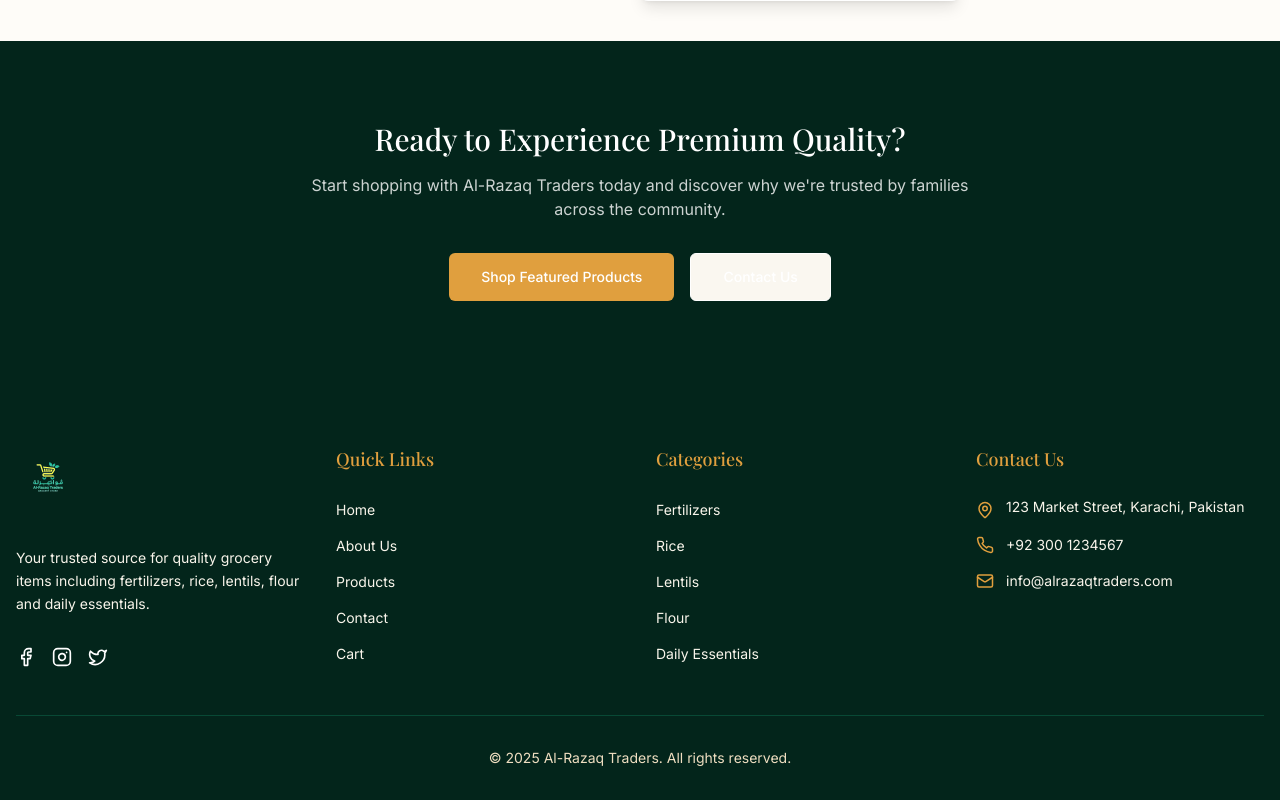
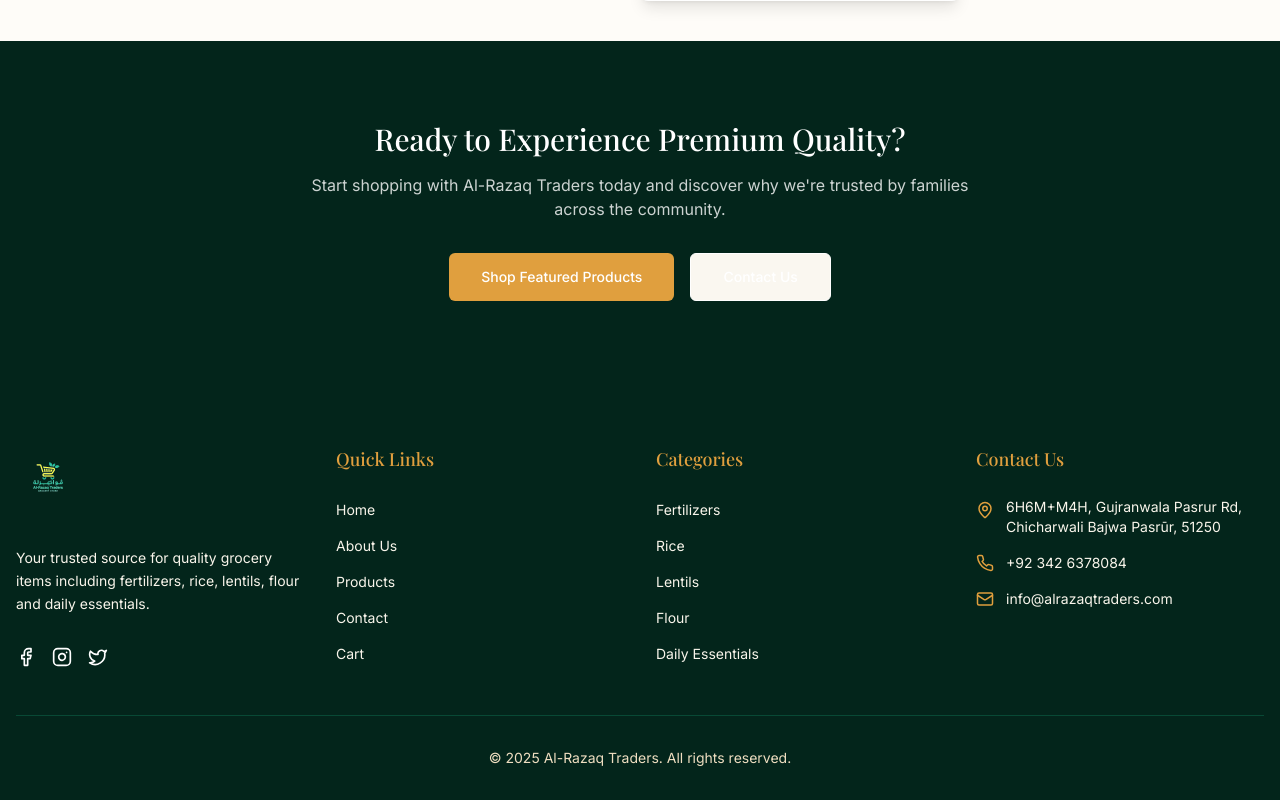
Before and after one commit to arqamrana43/al-razaaq-traders, a React (Vite) app: page / in a window 1280 px wide. Shown: the part 4637-5437 px from the top of the page. Built offline with nearby package versions, Linux system fonts and the light colour scheme.

Commit message:
Visual edit in Lovable
Edited UI in Lovable

```diff
--- a/src/components/layout/Footer.tsx
+++ b/src/components/layout/Footer.tsx
@@ -1,20 +1,13 @@
-
 import { Link } from "react-router-dom";
 import { Leaf, Phone, Mail, MapPin, Instagram, Facebook, Twitter } from "lucide-react";
-
 const Footer = () => {
-  return (
-    <footer className="bg-razaq-green-900 text-white pt-16 pb-8">
+  return <footer className="bg-razaq-green-900 text-white pt-16 pb-8">
       <div className="container mx-auto px-4">
         <div className="grid grid-cols-1 md:grid-cols-2 lg:grid-cols-4 gap-8">
           {/* Logo and About */}
           <div className="space-y-4">
             <Link to="/" className="inline-block">
-              <img
-                src="/lovable-uploads/e3ff483d-21b7-4180-ac53-90967d609c8d.png"
-                alt="Al-Razaq Traders"
-                className="h-16 w-auto mb-4 brightness-200"
-              />
+              <img src="/lovable-uploads/e3ff483d-21b7-4180-ac53-90967d609c8d.png" alt="Al-Razaq Traders" className="h-16 w-auto mb-4 brightness-200" />
             </Link>
             <p className="text-razaq-cream-300 text-sm leading-relaxed">
               Your trusted source for quality grocery items including fertilizers, rice, lentils, flour and daily essentials.
@@ -102,13 +95,11 @@ const Footer = () => {
             <ul className="space-y-4">
               <li className="flex items-start gap-3">
                 <MapPin size={18} className="text-razaq-gold mt-1 flex-shrink-0" />
-                <span className="text-razaq-cream-300 text-sm">
-                  123 Market Street, Karachi, Pakistan
-                </span>
+                <span className="text-razaq-cream-300 text-sm">6H6M+M4H, Gujranwala Pasrur Rd, Chicharwali Bajwa Pasrūr, 51250</span>
               </li>
               <li className="flex items-center gap-3">
                 <Phone size={18} className="text-razaq-gold flex-shrink-0" />
-                <span className="text-razaq-cream-300 text-sm">+92 300 1234567</span>
+                <span className="text-razaq-cream-300 text-sm">+92 342 6378084</span>
               </li>
               <li className="flex items-center gap-3">
                 <Mail size={18} className="text-razaq-gold flex-shrink-0" />
@@ -123,8 +114,6 @@ const Footer = () => {
           <p>© {new Date().getFullYear()} Al-Razaq Traders. All rights reserved.</p>
         </div>
       </div>
-    </footer>
-  );
+    </footer>;
 };
-
 export default Footer;
```
